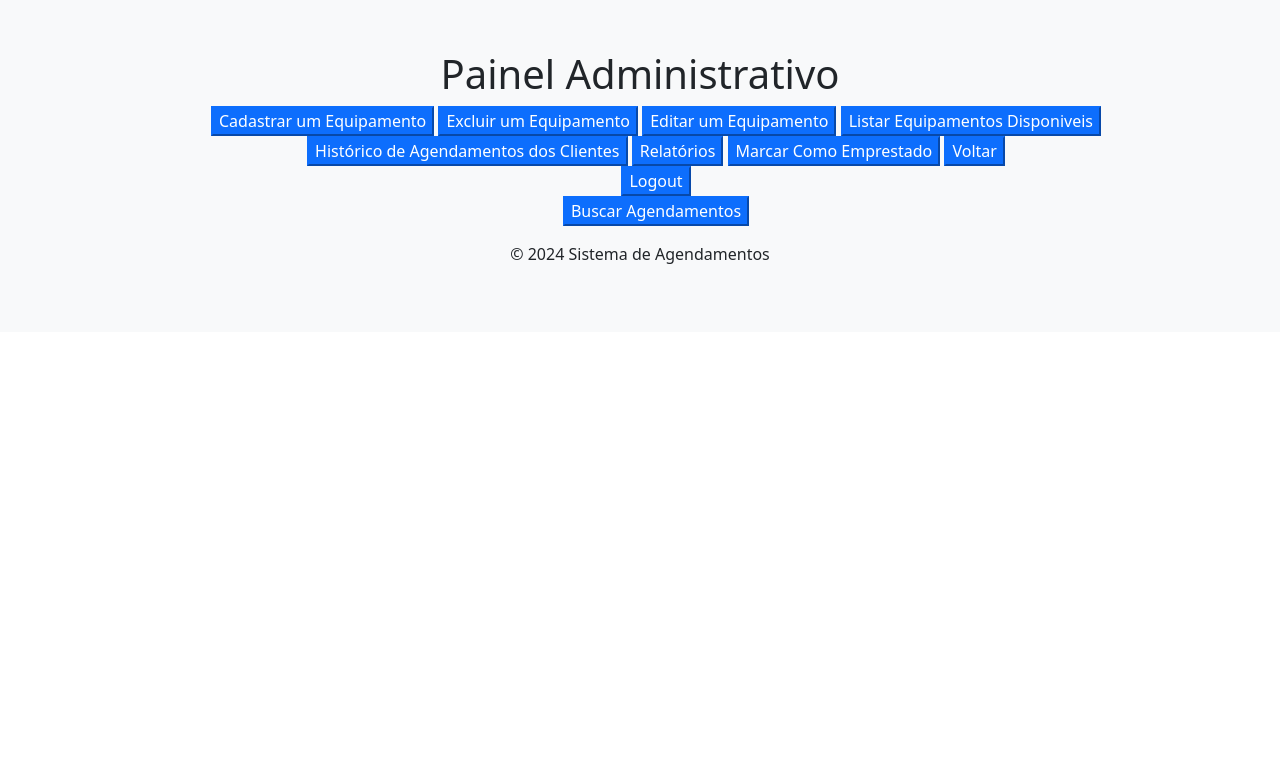
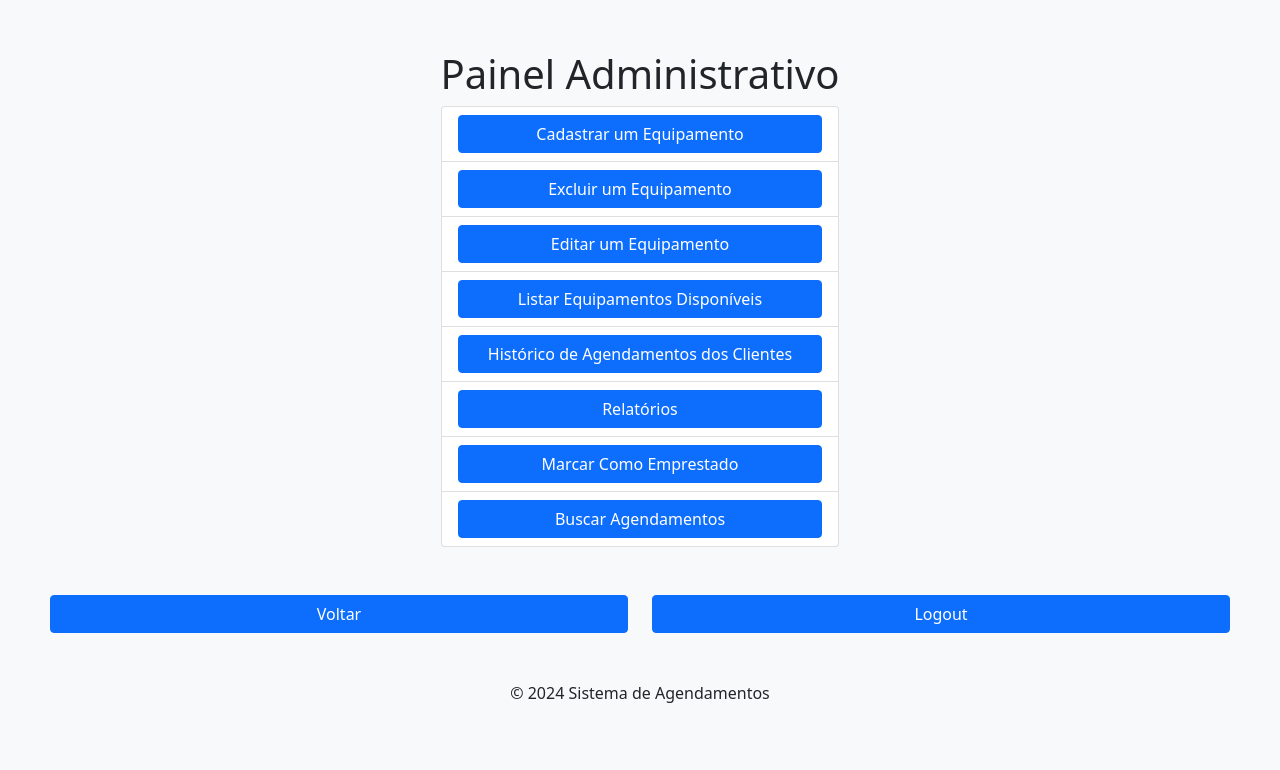
Before and after one commit to julianapvh/sylendar, a Django app: page /administrador/ in a window 1280 px wide. Shown: the top 770 px of the page. Run offline with Django 4.2, Linux system fonts and the light colour scheme; the visitor is signed in with stand-in values (Sample User, id 1); some libraries are stand-ins or nearby versions.

Commit message:
atualizações nas devoluções e empréstimos dos equipamentos

```diff
--- a/agendamentos/static/styles.css
+++ b/agendamentos/static/styles.css
@@ -25,3 +25,17 @@
 .btn_separado:hover {
   background-color: #0056b3; /* Mudar a cor de fundo ao passar o mouse */
 }
+
+
+
+
+
+/* Estilos para os botões */
+.btn-primary {
+  margin: 5px; /* Espaçamento entre os botões */
+}
+
+/* Estilos para o rodapé */
+footer {
+  margin-top: 20px; /* Espaçamento entre o conteúdo e o rodapé */
+}
--- a/agendamentos/templates/administrador.html
+++ b/agendamentos/templates/administrador.html
@@ -5,53 +5,92 @@
 
 <head>
     <meta charset="UTF-8">
-    <title>Sistema de Agendamentos</title>
-    <link rel="stylesheet" type="text/css" href="{% static 'styles.css' %}">
+    <title>Painel Administrativo - Sistema de Agendamentos</title>
     <link rel="stylesheet" href="https://maxcdn.bootstrapcdn.com/bootstrap/4.5.2/css/bootstrap.min.css">
     <link href="https://cdn.jsdelivr.net/npm/bootstrap@5.0.2/dist/css/bootstrap.min.css" rel="stylesheet" integrity="sha384-EVSTQN3/azprG1Anm3QDgpJLIm9Nao0Yz1ztcQTwFspd3yD65VohhpuuCOmLASjC" crossorigin="anonymous">
-    <script>
-        function abrirModal(id) {
-            document.getElementById('modal-confirmacao').style.display = 'block';
-            document.getElementById('equipamento_id').value = id;
+    <style>
+        /* Adicione estilos personalizados aqui, se necessário */
+        .container_home {
+            background-color: #f8f9fa; /* Cor de fundo padrão */
+            padding: 50px;
+            text-align: center; /* Centralizar conteúdo */
         }
 
-        function fecharModal() {
-            document.getElementById('modal-confirmacao').style.display = 'none';
+        .home-form {
+            display: inline-block;
         }
-    </script>
+
+        .btn_separado {
+            display: block;
+            margin-top: 20px; /* Adicionar espaço acima do botão */
+            border-radius: 20px; /* Adicionar bordas arredondadas */
+            padding: 10px 20px; /* Adicionar preenchimento interno */
+            font-size: 16px; /* Tamanho da fonte */
+            font-weight: bold; /* Negrito */
+            background-color: #007bff; /* Cor de fundo do botão */
+            color: #fff; /* Cor do texto */
+            border: none; /* Remover borda */
+            cursor: pointer; /* Cursor do mouse */
+            transition: background-color 0.3s; /* Transição suave de cor */
+        }
+
+        .btn_separado:hover {
+            background-color: #0056b3; /* Mudar a cor de fundo ao passar o mouse */
+        }
+    </style>
 </head>
 
 <body>
-    <center>
     <div class="container_home">
         <div class="home-form">
             <h1>Painel Administrativo</h1>
 
-            <ul>
-                <a class="btn-primary" href={% url 'cadastrar_equipamento' %}><button class="btn-primary">Cadastrar um Equipamento</button></a>
-                <a class="btn-primary" href={% url 'excluir_equipamento' %}><button class="btn-primary">Excluir um Equipamento</button></a>
-                <a class="btn-primary" href={% url 'editar_equipamento' %}><button class="btn-primary">Editar um Equipamento</button></a>
-                <a class="btn-primary" href={% url 'visualizar_equipamentos' %}><button class="btn-primary">Listar Equipamentos Disponiveis</button></a>
-                <a class="btn-primary" href="{% url 'historico_agendamentos' %}"><button class="btn-primary">Histórico de Agendamentos dos Clientes</button></a>
-                <a class="btn-primary" href={% url 'relatorios_home' %}><button class="btn-primary">Relatórios</button></a>
-                <a class="btn-primary" href={% url 'marcar_como_emprestado'%}><button class="btn-primary">Marcar Como Emprestado</button></a>
+            <ul class="list-group">
+                <li class="list-group-item">
+                    <a href="{% url 'cadastrar_equipamento' %}" class="btn btn-primary btn-block">Cadastrar um Equipamento</a>
+                </li>
+                <li class="list-group-item">
+                    <a href="{% url 'excluir_equipamento' %}" class="btn btn-primary btn-block">Excluir um Equipamento</a>
+                </li>
+                <li class="list-group-item">
+                    <a href="{% url 'editar_equipamento' %}" class="btn btn-primary btn-block">Editar um Equipamento</a>
+                </li>
+                <li class="list-group-item">
+                    <a href="{% url 'visualizar_equipamentos' %}" class="btn btn-primary btn-block">Listar Equipamentos Disponíveis</a>
+                </li>
+                <li class="list-group-item">
+                    <a href="{% url 'historico_agendamentos' %}" class="btn btn-primary btn-block">Histórico de Agendamentos dos Clientes</a>
+                </li>
+                <li class="list-group-item">
+                    <a href="{% url 'relatorios_home' %}" class="btn btn-primary btn-block">Relatórios</a>
+                </li>
+                <li class="list-group-item">
+                    <a href="{% url 'marcar_como_emprestado'%}" class="btn btn-primary btn-block">Marcar Como Emprestado</a>
+                </li>
+                <li class="list-group-item">
+                    <a href="{% url 'buscar_agendamentos' %}" class="btn btn-primary btn-block">Buscar Agendamentos</a>
+            </ul>
+            </div>
 
-                <a class="btn-primary" href={% url 'administrador_home' %}><button class="btn-primary">Voltar</button></a>
-                <form action="{% url 'logout' %}" method="post">
-                    {% csrf_token %}
-                    <button type="submit" class="btn-primary">Logout</button>
-                </form>
-                <a class="btn-primary" href="{% url 'buscar_agendamentos' %}"><button class="btn-primary">Buscar Agendamentos</button></a>
-            </ul>
+            <div class="row justify-content-center mt-5">
+                <div class="col-md-6">
+                    <a href="{% url 'administrador_home' %}" class="btn btn-primary btn-block">Voltar</a>
+                </div>
+                <div class="col-md-6">
+                    <form action="{% url 'logout' %}" method="post">
+                        {% csrf_token %}
+                        <button type="submit" class="btn btn-primary btn-block">Logout</button>
+                    </form>
+                </div>
+            </div>
 
-            <footer>
-                <p>&copy; 2024 Sistema de Agendamentos</p>
-            </footer>
-        </div>
+
+
+
+        <footer class="mt-5">
+            <p class="text-center">&copy; 2024 Sistema de Agendamentos</p>
+        </footer>
     </div>
-
-    </div>
-    <center>
 </body>
 
 </html>
--- a/agendamentos/templates/falha_agendamento.html
+++ b/agendamentos/templates/falha_agendamento.html
@@ -10,8 +10,8 @@
 </head>
 
 <body>
-    <div class="container_failure">
-        <div class="failure-message">
+    <div class="container_home">
+        <div class="home-form">
             <h1>Falha no Agendamento</h1>
             <p>Ocorreu um problema ao agendar o equipamento. Por favor, tente novamente.</p>
         </div>
--- a/agendamentos/templates/meus_agendamentos.html
+++ b/agendamentos/templates/meus_agendamentos.html
@@ -63,7 +63,7 @@
 
 
                             <td>
-                                <button onclick="mostrarCamposReagendamento({{ agendamento.id }})" class="btn btn-primary">Reagendar</button>
+                                <button onclick="mostrarCamposReagendamento({{ agendamento.id }})" class="btn btn-primary" {% if not agendamento.pode_reagendar %}disabled{% endif %}>Reagendar</button>
                                 {% if agendamento.pode_cancelar %}
                                     <button onclick="confirmarCancelamento('{% url 'cancelar_agendamento' agendamento.id %}')" class="btn btn-danger">Cancelar</button>
                                 {% else %}
@@ -75,6 +75,7 @@
                                     <button onclick="enviarReagendamento({{ agendamento.id }})" class="btn btn-success">Enviar Reagendamento</button>
                                 </div>
                             </td>
+
                         </tr>
                     {% endfor %}
                 </tbody>
--- a/agendamentos/views.py
+++ b/agendamentos/views.py
@@ -170,16 +170,19 @@ def historico(request):
         for agendamento in agendamentos:
             if agendamento.cancelado:
                 status_agendamentos[agendamento.id] = 'Cancelado'
+            elif agendamento.reagendado:
+                status_agendamentos[agendamento.id] = 'Reagendado'
+            elif agendamento.data_emprestimo and not agendamento.data_devolucao:
+                status_agendamentos[agendamento.id] = 'Emprestado'
+            elif agendamento.data_devolucao:
+                status_agendamentos[agendamento.id] = 'Devolvido'
             else:
                 status_agendamentos[agendamento.id] = 'Agendado'
-
-            # Verificar se o agendamento foi reagendado
-            if agendamento.reagendado:
-                status_agendamentos[agendamento.id] = 'Reagendado'
 
         return render(request, 'historico.html', {'agendamentos': agendamentos, 'status_agendamentos': status_agendamentos})
     else:
         return redirect('login')
+
 
 def meus_agendamentos(request):
     if request.user.is_authenticated:
@@ -188,8 +191,17 @@ def meus_agendamentos(request):
         for agendamento in agendamentos:
             if agendamento.data_emprestimo:
                 agendamento.prazo_restante = agendamento.calcular_prazo_restante()
+                # Define o atributo 'pode_reagendar' como False se o equipamento estiver emprestado
+                agendamento.pode_reagendar = False
+                # Define o atributo 'pode_cancelar' como False se o equipamento estiver emprestado
+                agendamento.pode_cancelar = False
             else:
                 agendamento.prazo_restante = None  # Define como None se não estiver emprestado
+                # Define o atributo 'pode_reagendar' como True se o equipamento não estiver emprestado
+                agendamento.pode_reagendar = True
+                # Define o atributo 'pode_cancelar' como True se o equipamento não estiver emprestado
+                agendamento.pode_cancelar = True
+
         context = {'agendamentos': agendamentos}
         return render(request, 'meus_agendamentos.html', context)
     else:
@@ -361,11 +373,12 @@ def buscar_agendamentos(request):
         cliente_nome = request.POST.get('cliente_nome', None)
         if cliente_nome:
             # Buscar os agendamentos de todos os clientes pelo nome
-            agendamentos = Agendamento.objects.filter(cliente_nome__icontains=cliente_nome, cancelado=False)
+            agendamentos = Agendamento.objects.filter(cliente_nome__icontains=cliente_nome, cancelado=False, devolvido=False)
             return render(request, 'buscar_agendamentos.html', {'agendamentos': agendamentos})
     else:
         # Se o método não for POST, exibir a página de busca vazia
         return render(request, 'buscar_agendamentos.html')
+
 
 @staff_member_required
 def devolucao_equipamento(request, agendamento_id):
@@ -378,7 +391,7 @@ def devolucao_equipamento(request, agendamento_id):
             return HttpResponseBadRequest("Este agendamento já foi cancelado.")
 
         # Marcar o agendamento como devolvido
-        agendamento.cancelado = True
+        agendamento.devolvido = True
 
         # Atualizar o status do equipamento para disponível e incrementar o número de equipamentos disponíveis
         with transaction.atomic():
@@ -395,6 +408,7 @@ def devolucao_equipamento(request, agendamento_id):
         return redirect('administrador')  # Altere 'admin_dashboard' para o nome da sua view de painel administrativo
     except Agendamento.DoesNotExist:
         raise Http404("O agendamento não foi encontrado.")
+
 
 def user_list(request):
     users = User.objects.all()
```
Also changed, not shown: agendamentos/models.py (+18 -0 lines), agendamentos/templates/cliente.html (+23 -15 lines), agendamentos/templates/historico.html (+13 -11 lines), agendamentos/migrations/0009_agendamento_data_devolucao.py (added), agendamentos/migrations/0010_agendamento_devolvido.py (added), agendamentos/templates/devolucao_equipamento.html (added).
